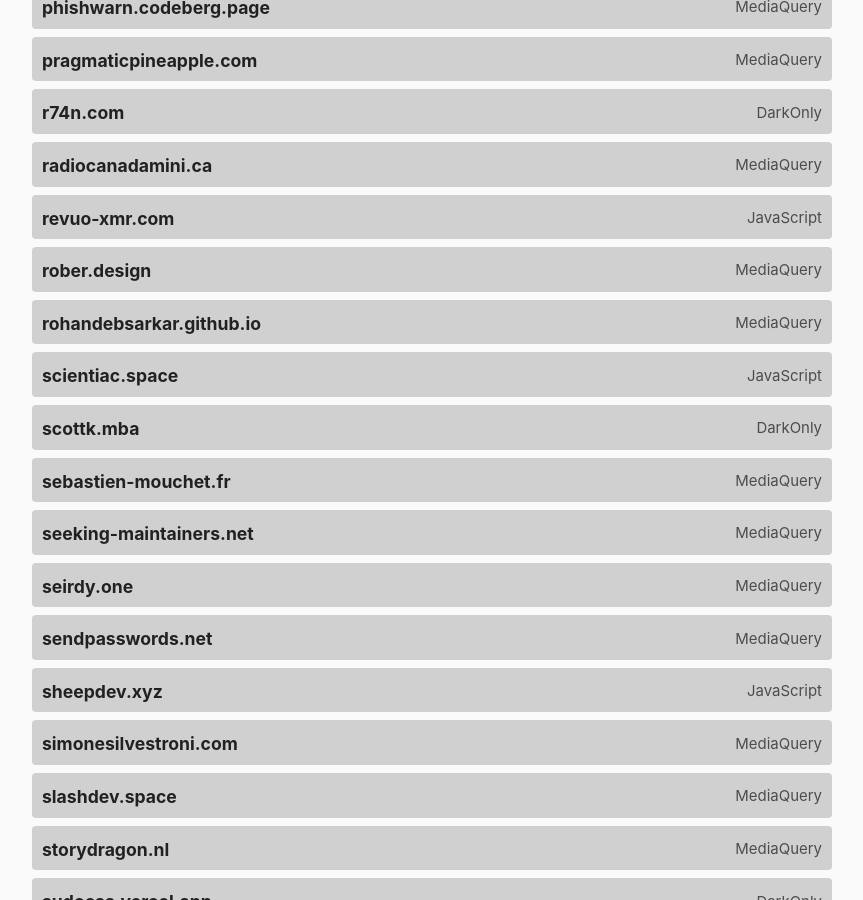
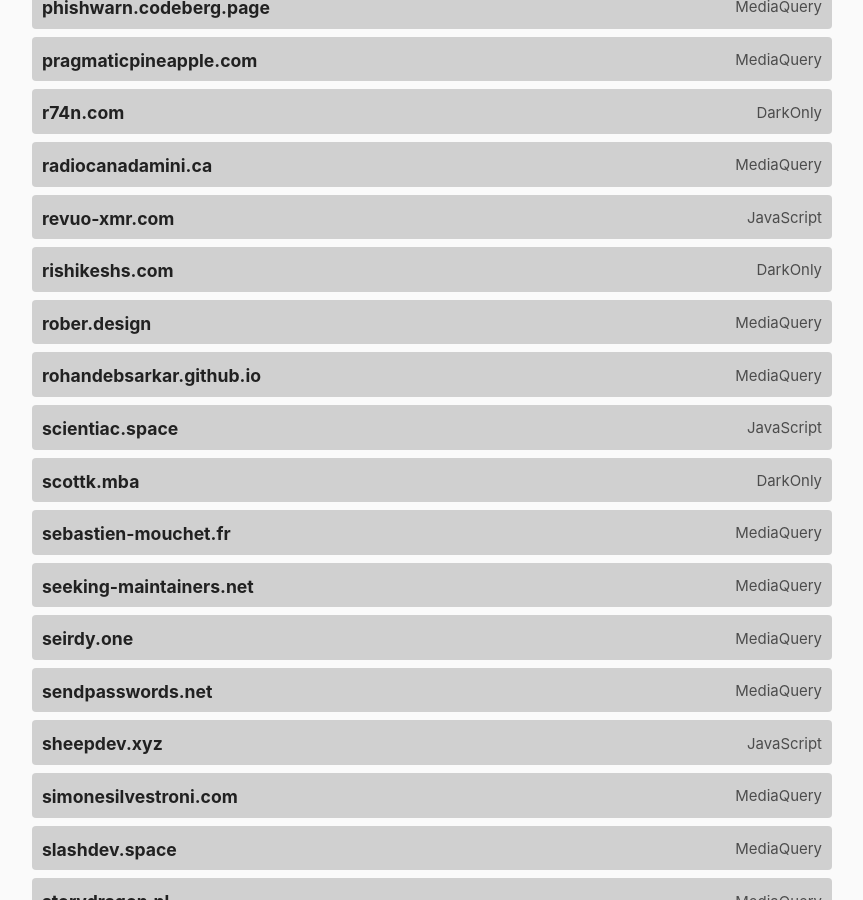
Before and after one commit to katherinek727/darktheme.club, a Jekyll site: the page built from index.md, in a window 1280 px wide and 900 px high, scrolled down 5635 px. Shown: the whole window, without its empty margins (208-1071 px from the left). Built offline with Jekyll 4.4.1, drawn with Linux system fonts in a browser that asks for light colours.

Commit message:
Update sites.yml
Added rishikeshs.com

```diff
--- a/_data/sites.yml
+++ b/_data/sites.yml
@@ -2,6 +2,11 @@
   url: https://250kb.club/
   method: mediaquery
   last_checked: 2024-03-30
+
+- domain: rishikeshs.com
+  url: https://rishikeshs.com/
+  method: darkonly
+  last_checked: 2024-07-27
 
 - domain: 512kb.club
   url: https://512kb.club/
```
